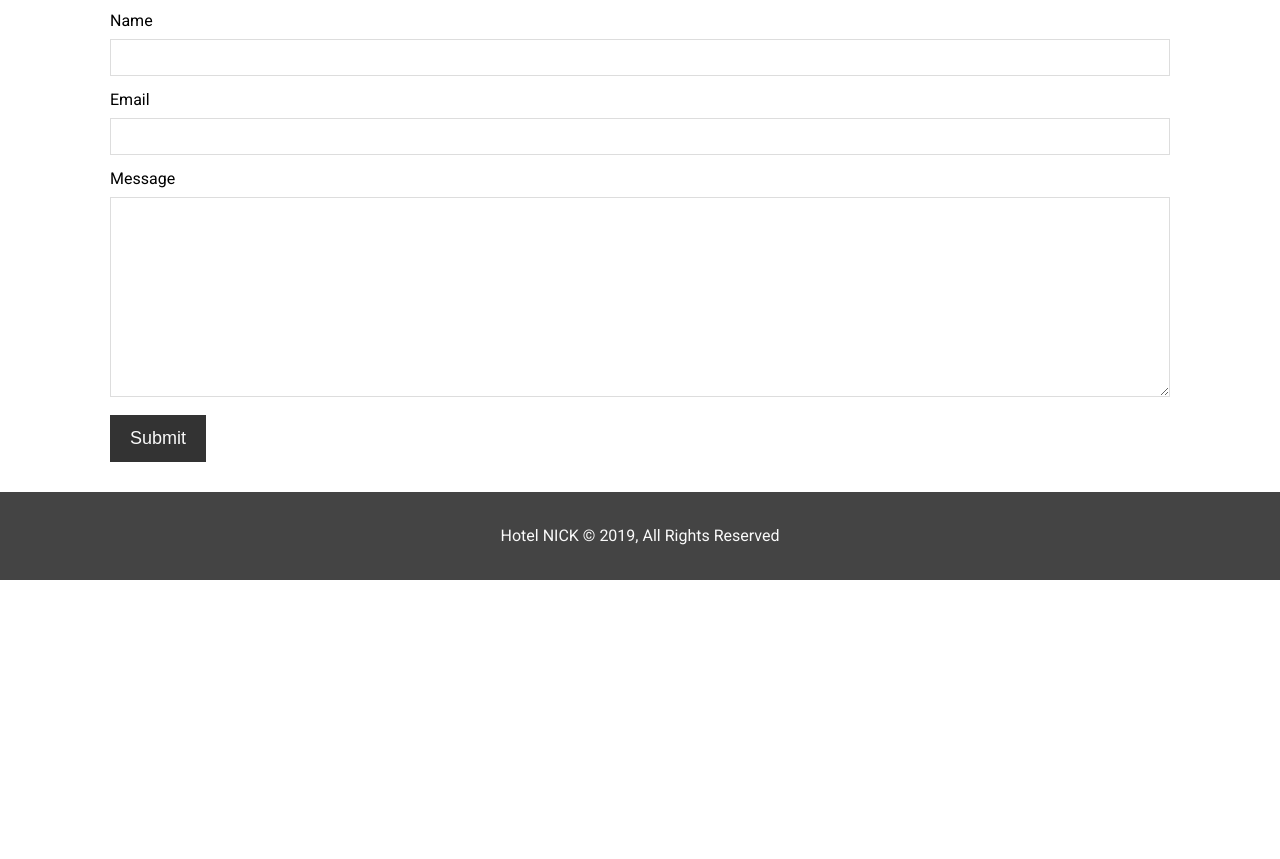
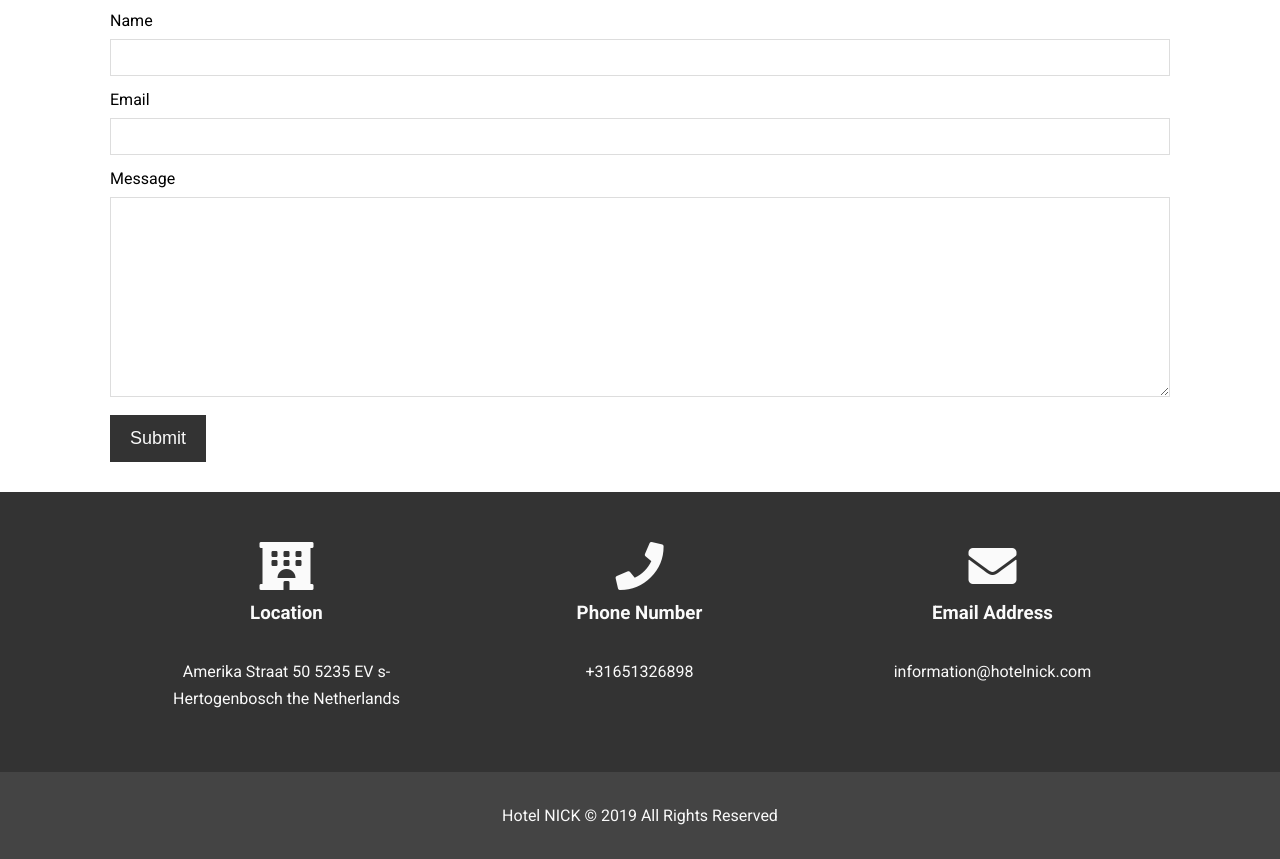
Before and after one commit to nwease/Hotel-NICK, a plain HTML site: page contact.html in a window 1280 px wide. Shown: the part 186-1045 px from the top of the page. Before the commit the page ends 800 px from the top, so only its background shows below. Drawn offline with Linux system fonts and the light colour scheme.

Commit message:
Finished Contact page.

```diff
--- a/contact.html
+++ b/contact.html
@@ -80,15 +80,45 @@
     </div>
 </section>
 
-<section id='contact-info'>
+<section id='contact-info' class='bg-dark'>
+    <div class='container'>
+        <div class='box'>
+            <i class='fas fa-hotel fa-3x'></i>
+            <h3>
+                Location
+            </h3>
+            <p>
+                Amerika Straat 50 5235 EV s-Hertogenbosch the Netherlands
+            </p>
+        </div>
 
+        <div class='box'>
+            <i class='fas fa-phone fa-3x'></i>
+            <h3>
+                Phone Number
+            </h3>
+            <p>
+                +31651326898
+            </p>
+        </div>
+
+        <div class='box'>
+            <i class='fas fa-envelope fa-3x'></i>
+            <h3>
+                Email Address
+            </h3>
+            <p>
+                information@hotelnick.com
+            </p>
+        </div>
+    </div>
 </section>
 
 <div class='clr'></div>
 
 <footer id='footer'>
     <p>
-        Hotel NICK &copy; 2019, All Rights Reserved
+        Hotel NICK &copy; 2019 All Rights Reserved
     </p>
 </footer>
 </body>
```
Also changed, not shown: about.html (+1 -1 lines), index.html (+1 -1 lines).
